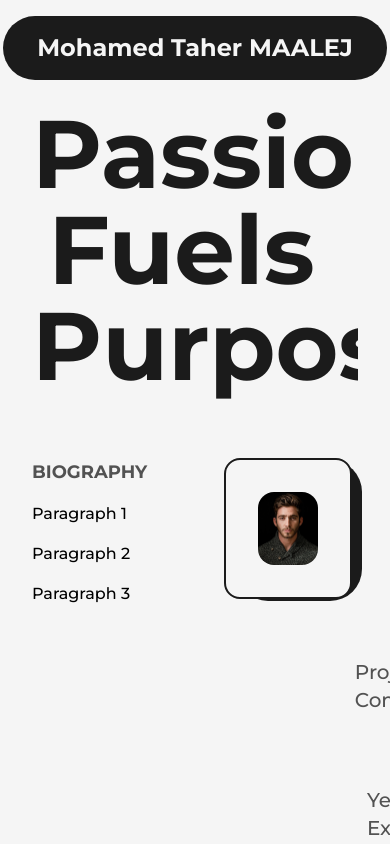
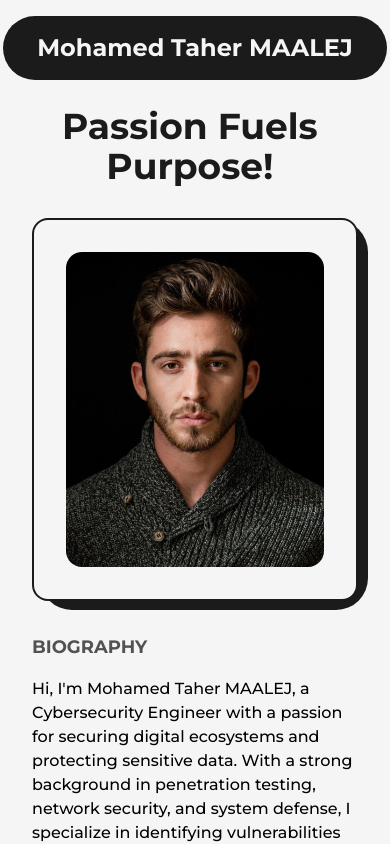
Before and after one commit to MohamedTaherMaalej/my-portfolio, a Next.js app: page /about in a window 390 px wide. Shown: the top 844 px of the page. Built offline with nearby package versions, Linux system fonts and the light colour scheme.

Commit message:
Enhance responsiveness

```diff
--- a/app/about/page.jsx
+++ b/app/about/page.jsx
@@ -1,4 +1,5 @@
 'use client'
+
 import AnimatedText from '@/components/AnimatedText'
 import Education from '@/components/Education'
 import Experience from '@/components/Experience'
@@ -9,6 +10,7 @@
 import Image from 'next/image'
 import profilePic from '@/public/images/profile/developer-pic-2.jpg'
 import React, { useEffect, useRef } from 'react'
+import TransitionEffect from '@/components/TransitionEffect'
 
 const AnimatedNumbers = ({ value }) => {
   const ref = useRef(null)
@@ -23,7 +25,7 @@
   }, [isInView, value, motionValue])
 
   useEffect(() => {
-    springValue.on("Change", (latestValue) => {
+    springValue.on("change", (latestValue) => {
       if (ref.current && latestValue.toFixed(0) <= value) {
         ref.current.textContent = latestValue.toFixed(0)
       }
@@ -42,47 +44,47 @@
             <title>Mohamed Taher MAALEJ | About Page</title>
             <meta name="description" content="Mohamed Taher MAALEJ's About Page" />
         </Head>
+        <TransitionEffect />
         <main className='flex w-full flex-col items-center justify-center dark:text-light'>
           <Layout className='pt-16'>
-            <AnimatedText text="Passion Fuels Purpose!" className='mb-16' />
-            <div className='grid w-full grid-cols-8 gap-16'>
-              <div className='col-span-3 flex flex-col items-start justify-start'>
+            <AnimatedText text="Passion Fuels Purpose!" className='mb-16 lg:!text-7xl sm:!text-6xl xs:!text-4xl sm:mb-8' />
+            <div className='grid w-full grid-cols-8 gap-16 sm:gap-8'>
+              <div className='col-span-3 flex flex-col items-start justify-start xl:col-span-4 md:order-2 md:col-span-8'>
                 <h2 className='mb-4 text-lg font-bold uppercase text-dark/75 dark:text-light'>Biography</h2>
                 <p className='font-medium'>
-                  Paragraph 1
+                Hi, I'm Mohamed Taher MAALEJ, a Cybersecurity Engineer with a passion for securing digital ecosystems and protecting sensitive data. With a strong background in penetration testing, network security, and system defense, I specialize in identifying vulnerabilities and fortifying systems against cyber threats.
                 </p>
                 <p className='my-4 font-medium'>
-                  Paragraph 2
+                For me, cybersecurity isn’t just about defense—it’s about proactively understanding threats, enhancing security infrastructures, and ensuring that digital experiences remain safe, seamless, and resilient. Whether it's conducting security audits, deploying vulnerability management solutions, or strengthening enterprise networks, I bring a meticulous, problem-solving mindset to every challenge.
                 </p>
                 <p className='font-medium'>
-                  Paragraph 3
+                With expertise in ethical hacking, SIEM solutions, blockchain security, and secure software development, I’m always exploring new technologies and innovative strategies to stay ahead of cyber threats. I look forward to the opportunity to bring my skills and passion to your business.
                 </p>
               </div>
-              <div className='col-span-3 relative h-max rounded-2xl border-2 border-solid border-dark bg-light p-8 dark:bg-dark dark:border-light'>
+              <div className='col-span-3 relative h-max rounded-2xl border-2 border-solid border-dark bg-light p-8 dark:bg-dark dark:border-light xl:col-span-4 md:order-1 md:col-span-8'>
                 <div className='absolute top-0 -right-3 -z-10 w-[102%] h-[103%] rounded-[2rem] bg-dark dark:bg-light'/>
                 <Image src={profilePic} alt='Mohamed Taher MAALEJ' className='w-full h-auto rounded-2xl' />
               </div>
-              <div className='col-span-2 flex flex-col items-end justify-between'>
-                <div className='flex flex-col items-end justify-center'>
-                  <span className='inline-block text-7xl font-bold'>
+              <div className='col-span-2 flex flex-col items-end justify-between xl:col-span-8 xl:flex-row xl:items-center md:order-3'>
+                <div className='flex flex-col items-end justify-center xl:items-center'>
+                  <span className='inline-block text-7xl font-bold md:text-6xl sm:text-5xl xs:text-4xl'>
                     <AnimatedNumbers value={50}/>+
                   </span>
-                  <h2 className='text-xl font-medium capitalize text-dark/75 dark:text-light/75'>Satisfied Clients</h2>
+                  <h2 className='text-xl font-medium capitalize text-dark/75 dark:text-light/75 xl:text-center md:text-lg sm:text-base xs:text-sm'>Satisfied Clients</h2>
                 </div>
-                <div className='flex flex-col items-end justify-center'>
-                  <span className='inline-block text-7xl font-bold'>
+                <div className='flex flex-col items-end justify-center xl:items-center'>
+                  <span className='inline-block text-7xl font-bold md:text-6xl sm:text-5xl xs:text-4xl'>
                     <AnimatedNumbers value={40}/>+
                   </span>
-                  <h2 className='text-xl font-medium capitalize text-dark/75 dark:text-light/75'>Projects Compeleted</h2>
+                  <h2 className='text-xl font-medium capitalize text-dark/75 dark:text-light/75 xl:text-center md:text-lg sm:text-base xs:text-sm'>Projects Compeleted</h2>
                 </div>
-                <div className='flex flex-col items-end justify-center'>
-                  <span className='inline-block text-7xl font-bold'>
-                    <AnimatedNumbers value={2}/>+
+                <div className='flex flex-col items-end justify-center xl:items-center'>
+                  <span className='inline-block text-7xl font-bold md:text-6xl sm:text-5xl xs:text-4xl'>
+                    <AnimatedNumbers value={4}/>+
                   </span>
-                  <h2 className='text-xl font-medium capitalize text-dark/75 dark:text-light/75'>Years of Experience</h2>
+                  <h2 className='text-xl font-medium capitalize text-dark/75 dark:text-light/75 xl:text-center md:text-lg sm:text-base xs:text-sm'>Years of Experience</h2>
                 </div>
               </div>
-
             </div>
             <Skills />
             <Experience />
```
